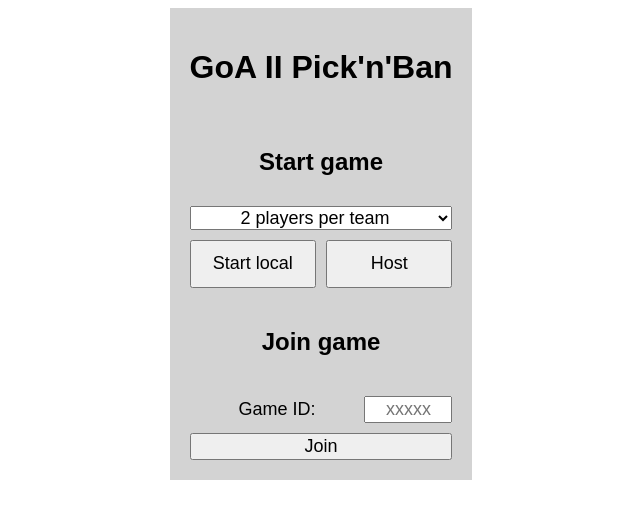
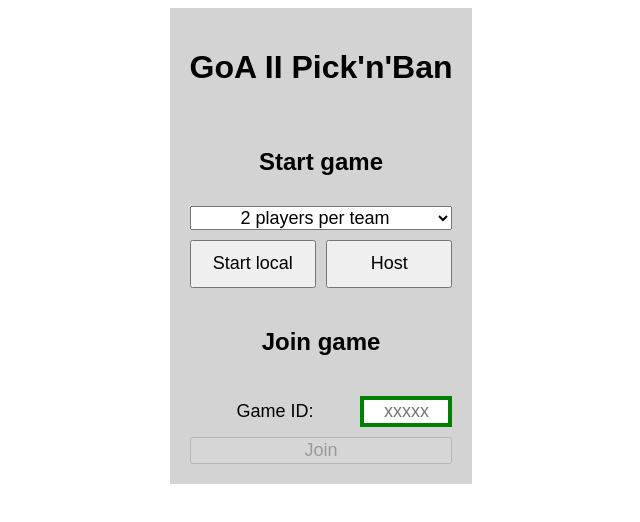
Before and after one commit to theVincenator/goa-ii-pick-n-ban, a Next.js app: page / in a window 1280 px wide. Shown: the top 522 px of the page, without its empty margins (319-959 px from the left). Built offline with nearby package versions, Linux system fonts and the light colour scheme.

Commit message:
validate game ID to join

```diff
--- a/app/mainmenu.css
+++ b/app/mainmenu.css
@@ -62,6 +62,14 @@
     max-width: 80px;
 }
 
+.idInputField:invalid {
+    border: 4px solid red;
+}
+
+.idInputField:valid {
+    border: 4px solid green;
+}
+
 .joinButton {
     font-size: large;
     flex: 1;
--- a/app/mainmenu.js
+++ b/app/mainmenu.js
@@ -23,11 +23,23 @@ export default function MainMenu({ onChangeView, teamsize, availableTeamsizes, o
     const [state, setState] = useState("idle");
     const [gameID, setGameID] = useState(randomID);
     const [gameIDToJoin, setGameIDToJoin] = useState("");
+    const [isGameIDValid, setIsGameIDValid] = useState(false);
+
+    function handleGameIDToJoinChange(id) {
+        setGameIDToJoin(id);
+        const idRegex = /[2-5]{1}[0-9]{4}/;
+        if (idRegex.test(id)) {
+            setIsGameIDValid(true);
+        } else {
+            setIsGameIDValid(false);
+        }
+    }
 
     function startHosting() {
         setState("hosting");
         console.log("Starting peer server...")
         peer = new Peer(appID + teamsize.toString() + gameID);
+        peer.on('error', function (e) { console.log(e) });
         peer.on('open', function (id) {
             console.log('Host ID is: ' + id);
         });
@@ -36,7 +48,6 @@ export default function MainMenu({ onChangeView, teamsize, availableTeamsizes, o
             peer.off('connection');
             onConnection(c, true);
         });
-        peer.on('error', function (e) { console.log(e) });
     }
 
     function endHosting() {
@@ -51,13 +62,13 @@ export default function MainMenu({ onChangeView, teamsize, availableTeamsizes, o
         if (peer) { peer.destroy() }
         console.log("Starting peer server...")
         peer = new Peer();
+        peer.on('error', function (e) { console.log(e) });
         peer.on('open', function (id) {
             console.log('Host ID is: ' + id);
             const hostID = appID + gameIDToJoin;
             console.log("Connecting to Game: " + hostID);
             onConnection(peer.connect(hostID, { label: gameIDToJoin }), false);
         });
-        peer.on('error', function (e) { console.log(e) });
     }
 
     return (
@@ -88,10 +99,10 @@ export default function MainMenu({ onChangeView, teamsize, availableTeamsizes, o
                                 pattern="[2-5]{1}[0-9]{4}"
                                 placeholder="xxxxx"
                                 value={gameIDToJoin}
-                                onChange={e => setGameIDToJoin(e.target.value)}
+                                onChange={e => handleGameIDToJoinChange(e.target.value)}
                             />
                         </div>
-                        <button className='joinButton' onClick={() => join()}>Join</button>
+                        <button className='joinButton' disabled={!isGameIDValid} onClick={() => join()}>Join</button>
                     </div>
                 </>
             ) : null}
```
